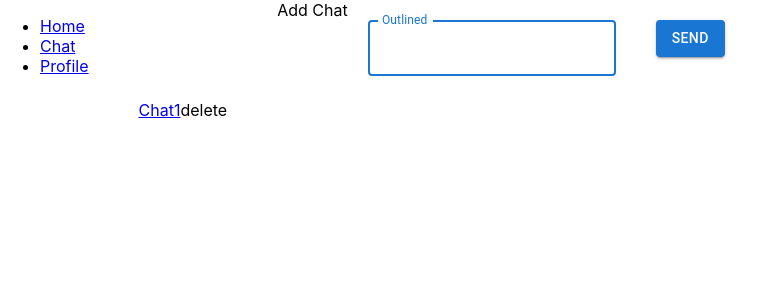
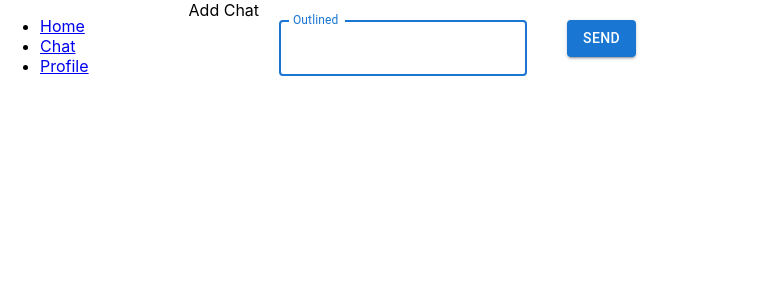
Before and after one commit to kirill3518/react_js, a React (Create React App) app: page /chat in a window 1280 px wide. Shown: the top 300 px of the page, without its empty margins (0-766 px from the left). Built offline with nearby package versions, Linux system fonts and the light colour scheme.

Commit message:
ДЗ № 6 (в процессе). Список чатов в store.

```diff
--- a/src/App.js
+++ b/src/App.js
@@ -14,49 +14,46 @@ import { ThemeContext } from '../src/utils/ThemeContext';
 
 export default App;
 
-// const ThemeContext = createTheme({
-//   palette: {
-//     primary: {
-//       main: "#FF9800",
-//     },
-//     secondary: {
-//       main: "#0098FF",
-//     },
+// const initialChats = [
+//   {
+//     name: "Chat1",
+//     id: "chat1"
 //   },
-// });
+//   {
+//     name: "Chat2",
+//     id: "chat2"
+//   },
+//   {
+//     name: "Chat3",
+//     id: "chat3"
+//   }
+// ];
 
-const initialChats = [
-  {
-    name: "Chat1",
-    id: "chat1"
-  },
-  {
-    name: "Chat2",
-    id: "chat2"
-  },
-  {
-    name: "Chat3",
-    id: "chat3"
-  }
-];
+// const initMessages = initialChats.reduce((acc, chat) => {
+//   acc[chat.id] = [];
+//   return acc;
+// }, {});
 
-const initMessages = initialChats.reduce((acc, chat) => {
-  acc[chat.id] = [];
-  return acc;
-}, {});
+const initMessages = {};
 
 function App() {
+  // console.log(initMessages);
   const [theme, setTheme] = useState("dark");
 
   const chats = useSelector(selectChats, shallowEqual);
+  // const chats = useSelector(selectChats);
   const dispatch = useDispatch();
   const [messages, setMessages] = useState(initMessages);
+  console.log(messages);
 
   const toggleTheme = () => {
     setTheme((prevTheme) => (prevTheme === "dark" ? "light" : "dark"));
   }
 
   const addMessage = (newMsg, id) => {
+    console.log(messages);
+    console.log(newMsg);
+    console.log(id);
     setMessages({ ...messages, [id]: [...messages[id], newMsg] });
   };
 
@@ -64,14 +61,23 @@ function App() {
     console.log('newChat=');
     console.log(newChat);
     dispatch(addChat(newChat));
-    setMessages((prevMessages) => ({ ...prevMessages, [newChat.id]: [] }))
+    console.log({ [newChat.id]: [] });
+    setMessages((prevMessages) => {
+      console.log(prevMessages);
+      return { ...prevMessages, [newChat.id]: [] };
+    });
+    console.log('messages=');
+    console.log(messages);
   };
 
   const removeChat = (id) => {
+    console.log('id=');
+    console.log(id);
     dispatch(deleteChat(id));
     setMessages((prevMessages) => {
       const newMessages = { ...prevMessages };
-      delete newMessages(id);
+      // delete newMessages(id);
+      delete newMessages[id];
 
       return newMessages;
     });
--- a/src/components/Chat/Chat.js
+++ b/src/components/Chat/Chat.js
@@ -1,5 +1,5 @@
 import { useEffect } from 'react';
-// import { useTheme, ThemeProvider } from '@mui/material/styles';
+import { useTheme, ThemeProvider } from '@mui/material/styles';
 import { Navigate, useParams } from 'react-router-dom';
 import Message from '../Message/Message';
 import InputForm from '../InputForm';
@@ -27,7 +27,8 @@ export const Chat = ({ messages, addMessage }) => {
                 author: 'Kirill',
                 text,
                 id: `msg-${messages[id].length}`
-            }
+            },
+            id
         );
     }
 
@@ -48,7 +49,7 @@ export const Chat = ({ messages, addMessage }) => {
         }
     }, [messages, addMessage, id]);
 
-    // const theme = useTheme();
+    const theme = useTheme();
 
     if (!messages[id]) {
         return <Navigate to="/chat" replace />
@@ -56,14 +57,14 @@ export const Chat = ({ messages, addMessage }) => {
 
     return (
         <div className="Chat">
-            {/* <ThemeProvider theme={theme}> */}
+            <ThemeProvider theme={theme}>
                 <header>
                     <div>
                         <Message messages={messages[id]} />
                         <InputForm onAddMessage={sendMessage} />
                     </div>
                 </header>
-            {/* </ThemeProvider> */}
+            </ThemeProvider>
         </div >
     );
 }
--- a/src/components/ChatList.js
+++ b/src/components/ChatList.js
@@ -1,6 +1,7 @@
 import '../App.styles.scss';
 import { Link, Outlet } from "react-router-dom";
 import InputForm from './InputForm';
+import { useTheme, ThemeProvider } from '@mui/material/styles';
 
 export const ChatList = ({ chats, addChat, deleteChat }) => {
     // console.log(`(1) chats = ${chats}`, `; (2) addChat = ${addChat}`, `; (3) deleteChat = ${deleteChat}`);
@@ -11,23 +12,18 @@ export const ChatList = ({ chats, addChat, deleteChat }) => {
         console.log(`newChatName=${newChatName}`);
         const newChat = {
             name: newChatName,
-            id: `chat-${Date.now()}`
+            // id: `chat-${Date.now()}`
+            id: `chat${chats.length}`
         };
         addChat(newChat);
     };
 
-    if (!chats) {
+    const theme = useTheme();
+
     return (
         <>
             <div className="App-header">
-                    Чаты не обнаружены
-                </div >
-            </>
-        )
-    } else {
-        return (
-            <>
-                <div className="App-header">
+                <ThemeProvider theme={theme}>
                     {chats.map((chat) => (
                         <div key={chat.id}>
                             <Link to={`/chat/${chat.id}`}>
@@ -36,11 +32,11 @@ export const ChatList = ({ chats, addChat, deleteChat }) => {
                             <span onClick={() => deleteChat(chat.id)}>delete</span>
                         </div>
                     ))}
+                </ThemeProvider>
             </div >
             <div>Add Chat</div>
             <InputForm onAddMessage={handleSubmit} />
             <Outlet />
         </>
     )
-    }
 };
--- a/src/store/chat/actions.js
+++ b/src/store/chat/actions.js
@@ -5,16 +5,16 @@ export const addChat = (newChat) => {
     console.log(newChat);
     console.log({
         type: ADD_CHAT,
-        payLoad: newChat
+        payload: newChat
     });
 
     return {
         type: ADD_CHAT,
-        payLoad: newChat
+        payload: newChat
     }
 };
 
 export const deleteChat = (idToDelete) => ({
     type: DELETE_CHAT,
-    payLoad: idToDelete
+    payload: idToDelete
 });
--- a/src/store/chat/reducer.js
+++ b/src/store/chat/reducer.js
@@ -1,26 +1,6 @@
 import { ADD_CHAT, DELETE_CHAT } from "./actions";
 
-const initialState = [
-    {
-        name: "Chat1",
-        id: "chat1"
-    }
-];
-
-// const initialState = [
-//     {
-//         name: "Chat1",
-//         id: "chat1"
-//     },
-//     {
-//         name: "Chat2",
-//         id: "chat2"
-//     },
-//     {
-//         name: "Chat3",
-//         id: "chat3"
-//     }
-// ]
+const initialState = [];
 
 export const chatReducer = (state = initialState, { type, payload }) => {
     switch (type) {
@@ -28,7 +8,7 @@ export const chatReducer = (state = initialState, { type, payload }) => {
             console.log('case ADD_CHAT');
             console.log(type);
             console.log(payload);
-            return [...state, { payload }];
+            return [...state, payload];
         }
         case DELETE_CHAT: {
             return state.filter(({ id }) => id !== payload);
```
Lines whose indentation alone changed are shown as unchanged.
